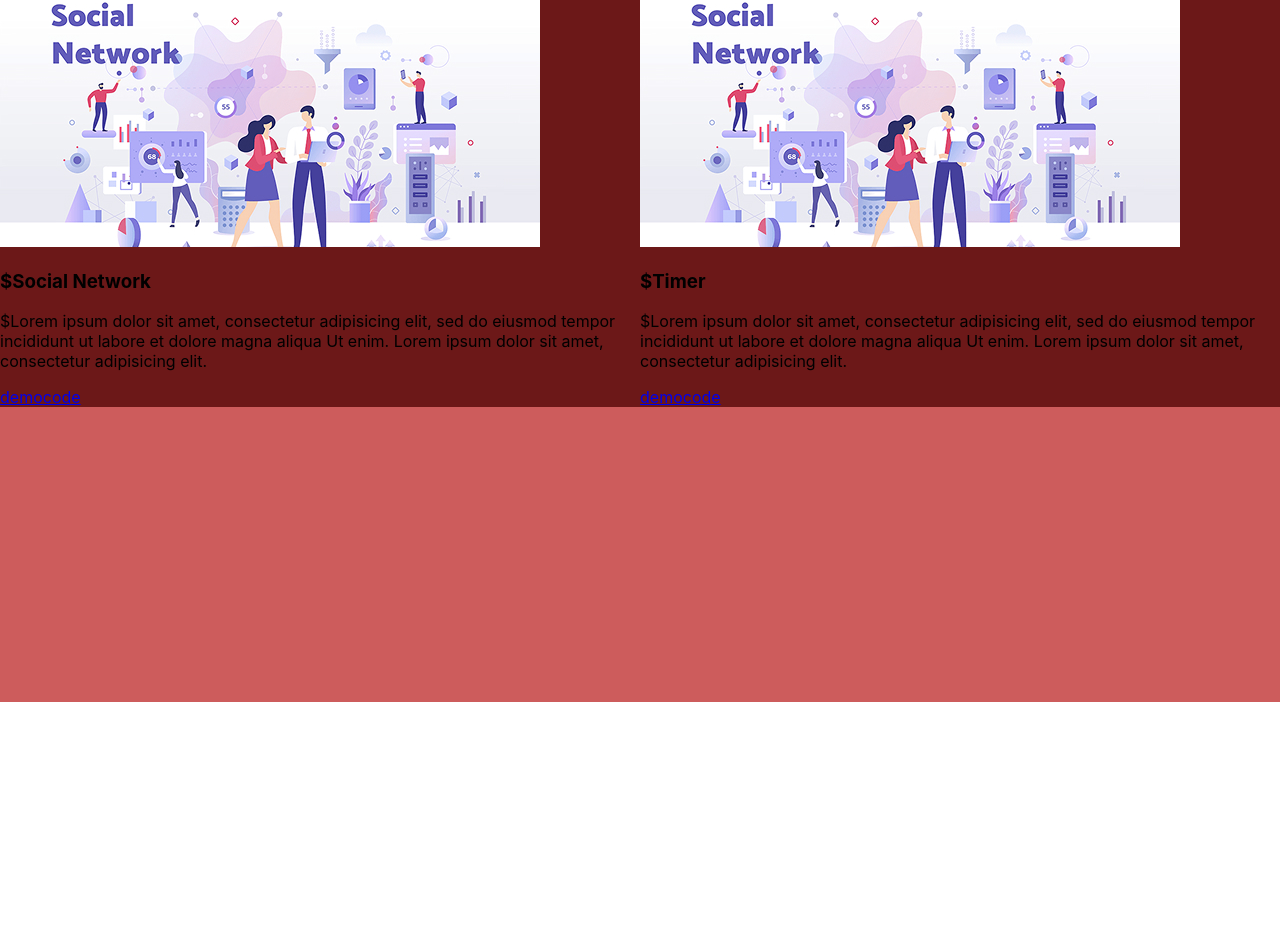
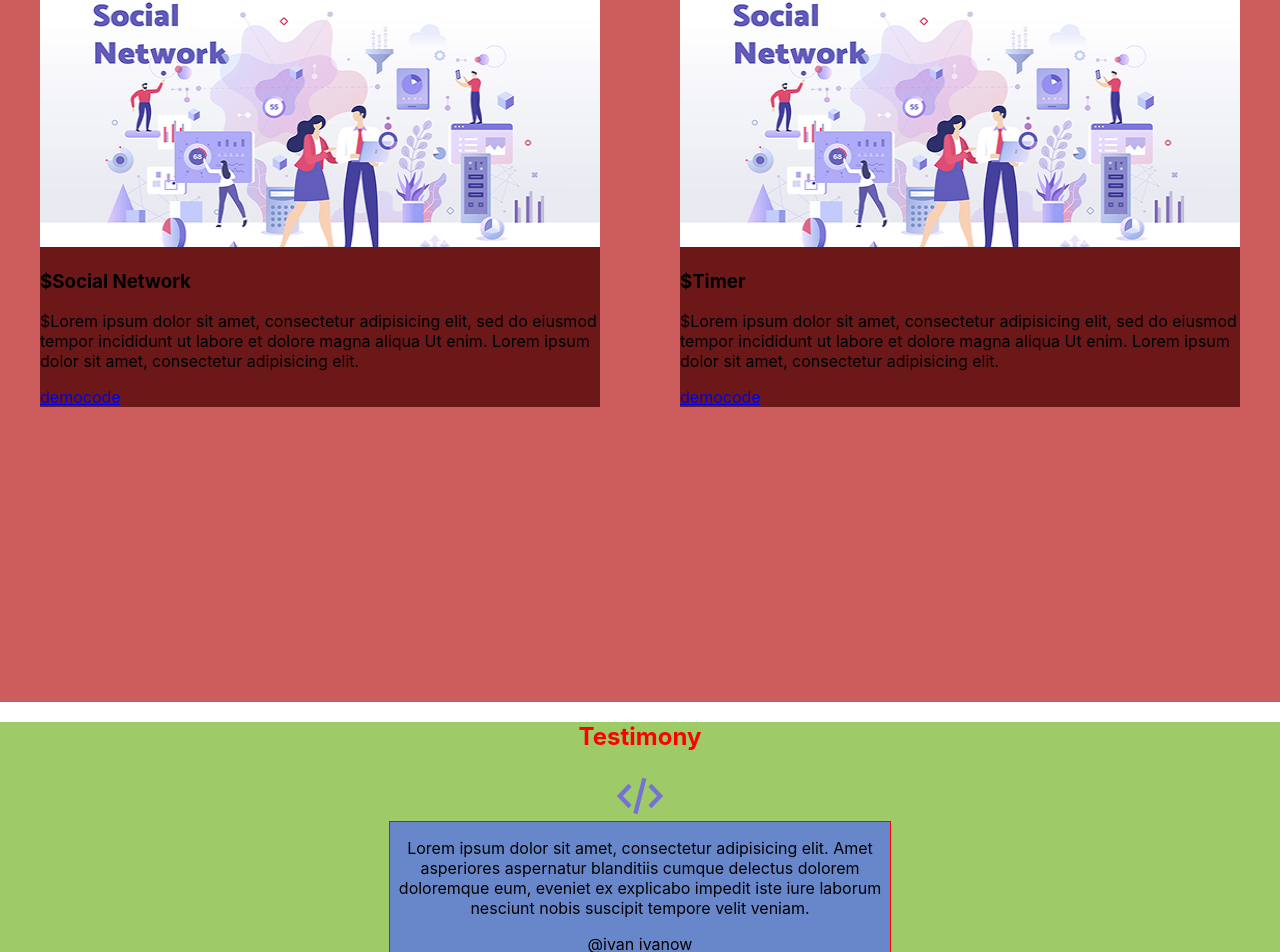
Before and after one commit to alexpodelinskii/portfolio, a React (Vite) app: page / in a window 1280 px wide. Shown: the part 1852-2804 px from the top of the page. Before the commit the page ends 2554 px from the top, so only its background shows below. Built offline with nearby package versions, Linux system fonts and the light colour scheme.

Commit message:
feat: add testimony section

```diff
--- a/src/App.tsx
+++ b/src/App.tsx
@@ -2,6 +2,7 @@
 import {Main} from "./layout/sections/main/Main.tsx";
 import {Skills} from "./layout/sections/skills/Skills.tsx";
 import {Works} from "./layout/sections/works/Works.tsx";
+import {Testimony} from "./layout/sections/testimony/Testimony.tsx";
 
 
 function App() {
@@ -11,6 +12,7 @@
             <Main/>
             <Skills/>
             <Works/>
+            <Testimony/>
 
         </div>
     )
--- /dev/null
+++ b/src/components/slider/Slider.tsx
@@ -0,0 +1,42 @@
+import styled from "styled-components";
+import {FlexWrapper} from "../FlexWrapper.tsx";
+
+export const Slider = () => {
+    return (
+        <StyledSlider>
+            <FlexWrapper>
+                <Slide>
+                    <Text>Lorem ipsum dolor sit amet, consectetur adipisicing elit. Amet asperiores aspernatur
+                        blanditiis
+                        cumque delectus dolorem doloremque eum, eveniet ex explicabo impedit iste iure laborum nesciunt
+                        nobis suscipit tempore velit veniam.</Text>
+                    <Name>@ivan ivanow</Name>
+                </Slide>
+            </FlexWrapper>
+            <Pagination>
+                <span></span>
+                <span></span>
+                <span></span>
+            </Pagination>
+        </StyledSlider>
+    );
+};
+const StyledSlider = styled.div`
+    background-color: #6887ca;
+    border: 1px solid red;
+    max-width: 500px;
+`
+const Slide = styled.div`
+    text-align: center;`
+const Text = styled.p``
+const Name = styled.span``
+const Pagination = styled.div`
+    span {
+        display: inline-block;
+        width: 10px;
+        height: 10px;
+        background-color: red;
+        border-radius: 100%;
+        margin: 5px;
+    }
+`
--- /dev/null
+++ b/src/layout/sections/testimony/Testimony.tsx
@@ -0,0 +1,23 @@
+import styled from "styled-components";
+import {SectionTitle} from "../../../components/SectionTitle.tsx";
+import {Icon} from "../../../components/icon/Icon.tsx";
+import {Slider} from "../../../components/slider/Slider.tsx";
+import {FlexWrapper} from "../../../components/FlexWrapper.tsx";
+
+export const Testimony = () => {
+    return (
+        <StyledTestimony>
+            <SectionTitle>Testimony</SectionTitle>
+            <FlexWrapper direction={'column'} align={'center'}>
+                <Icon iconId={'logo2'}/>
+                <Slider/>
+            </FlexWrapper>
+
+        </StyledTestimony>
+    );
+};
+
+const StyledTestimony = styled.div`
+    min-height: 100vh;
+    background-color: #9fca68;
+`
--- a/src/layout/sections/works/Works.tsx
+++ b/src/layout/sections/works/Works.tsx
@@ -12,7 +12,7 @@
         <StyledWorks>
             <SectionTitle>My Works</SectionTitle>
             <Menu menuItems={worksMenuItems}/>
-            <FlexWrapper>
+            <FlexWrapper justify={'space-around'}>
                 <Work imgSrc={workImage} title={'Social Network'}
                       text={'Lorem ipsum dolor sit amet, consectetur adipisicing elit, sed do eiusmod tempor incididunt ut labore et dolore magna aliqua Ut enim. Lorem ipsum dolor sit amet, consectetur adipisicing elit.'}
                       demoSrc={'#'} codeSrc={'#'}/>
--- a/src/layout/sections/works/work/Work.tsx
+++ b/src/layout/sections/works/work/Work.tsx
@@ -19,8 +19,15 @@
     );
 };
 const StyledWork = styled.div`
-    background-color: #6c1818;`
-const Image = styled.img``
+    background-color: #6c1818;
+    max-width: 560px;
+    object-fit: cover;
+`
+
+const Image = styled.img`
+    width: 100%;
+    height: 260px;
+`
 const Title = styled.h3``
 const Text = styled.p``
 const Link = styled.a``
```
